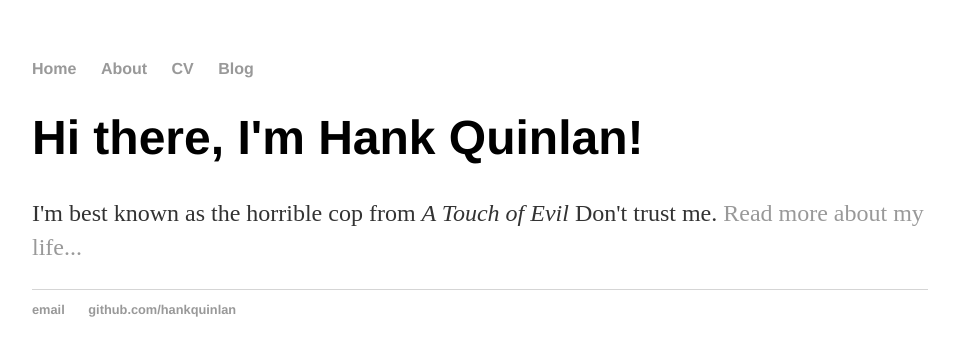
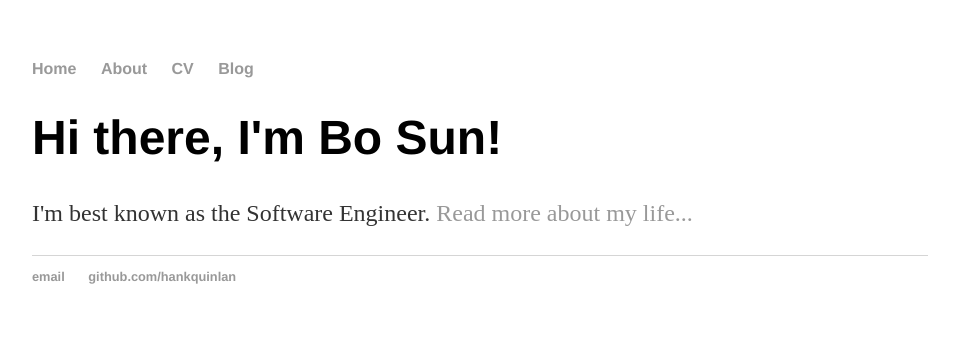
Before and after one commit to User-Balance/User-Balance.github.io, a Jekyll site: the page built from index.html, in a window 1280 px wide. Shown: the top 356 px of the page, without its empty margins (160-1119 px from the left). Built offline with Jekyll 4.4.1, drawn with Linux system fonts in a browser that asks for light colours.

Commit message:
Update index.html

```diff
--- a/index.html
+++ b/index.html
@@ -1,30 +1,9 @@
-<!DOCTYPE html>
-<html>
-	<head>
-		<title>Hank Quinlan, Horrible Cop</title>
-		<!-- link to main stylesheet -->
-		<link rel="stylesheet" type="text/css" href="/css/main.css">
-	</head>
-	<body>
-		<nav>
-    		<ul>
-        		<li><a href="/">Home</a></li>
-	        	<li><a href="/about">About</a></li>
-        		<li><a href="/cv">CV</a></li>
-        		<li><a href="/blog">Blog</a></li>
-    		</ul>
-		</nav>
-		<div class="container">
-    		<div class="blurb">
-        		<h1>Hi there, I'm Hank Quinlan!</h1>
-				<p>I'm best known as the horrible cop from <em>A Touch of Evil</em> Don't trust me. <a href="/about">Read more about my life...</a></p>
-    		</div><!-- /.blurb -->
-		</div><!-- /.container -->
-		<footer>
-    		<ul>
-        		<li><a href="mailto:hankquinlanhub@gmail.com">email</a></li>
-        		<li><a href="https://github.com/hankquinlan">github.com/hankquinlan</a></li>
-			</ul>
-		</footer>
-	</body>
-</html>
+---
+layout: default
+title: Bo Sun, Software Engineer
+---
+
+<div class="blurb">
+	<h1>Hi there, I'm Bo Sun!</h1>
+		<p>I'm best known as the Software Engineer. <a href="/about">Read more about my life...</a></p>
+</div><!-- /.blurb -->
```
